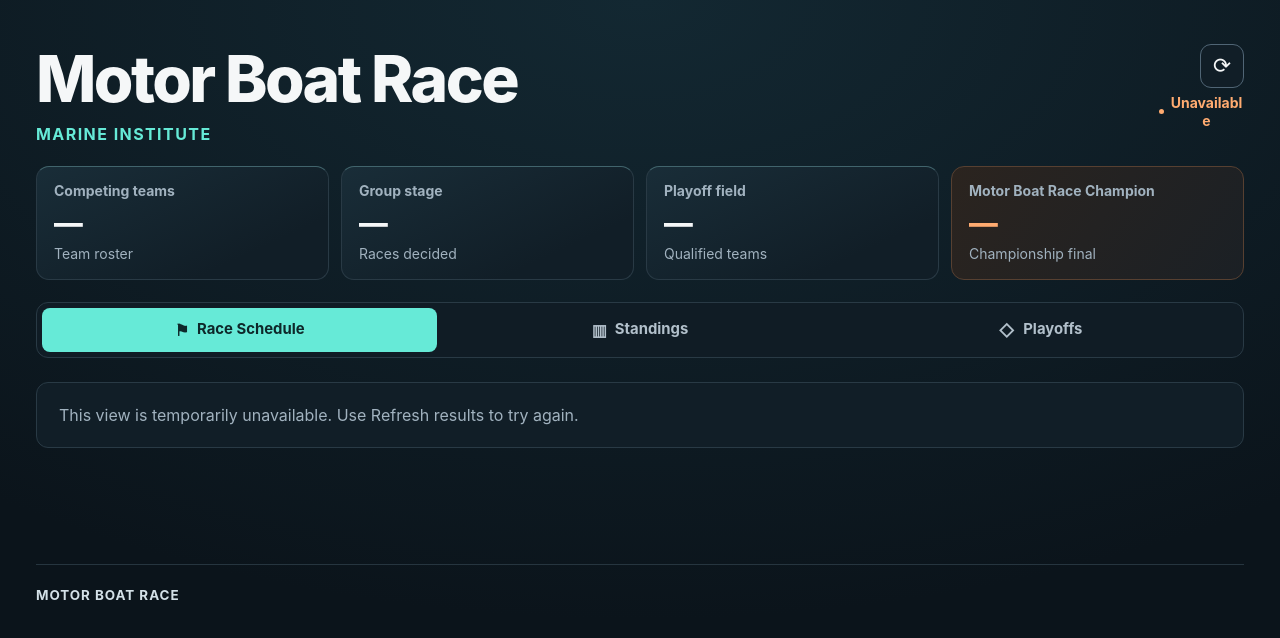
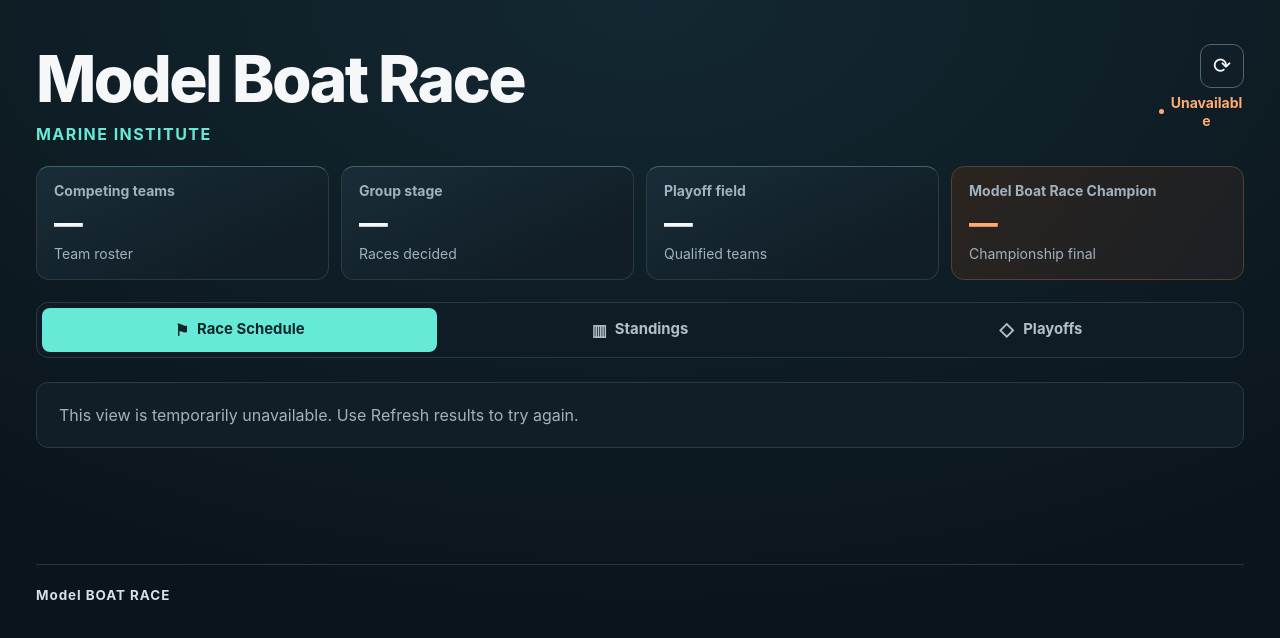
Before and after one commit to anmshar03/mi_model_boat_race_competition, a plain HTML site: page index.html in a window 1280 px wide. Drawn offline with Linux system fonts and the light colour scheme; no server answers.

Commit message:
Update index.html

```diff
--- a/index.html
+++ b/index.html
@@ -4,8 +4,8 @@
   <meta charset="utf-8">
   <meta name="viewport" content="width=device-width, initial-scale=1">
   <meta name="theme-color" content="#0b171e">
-  <meta name="description" content="Follow Motor Boat Race results, the race schedule, standings and playoff brackets.">
-  <title>Motor Boat Race | Marine Institute</title>
+  <meta name="description" content="Follow Model Boat Race results, the race schedule, standings and playoff brackets.">
+  <title>Model Boat Race | Marine Institute</title>
   <link rel="stylesheet" href="./styles.css?v=6">
   <script defer src="./vendor/motion-12.23.24.js"></script>
   <script type="module" src="./app.js?v=6"></script>
@@ -16,7 +16,7 @@
     <div class="wrap">
       <header class="page-heading">
         <div>
-          <h1>Motor Boat Race</h1>
+          <h1>Model Boat Race</h1>
           <p class="page-subtitle">MARINE INSTITUTE</p>
         </div>
         <div class="heading-actions">
@@ -39,7 +39,7 @@
             <dd><span class="metric-value" id="playoff-count">—</span><span class="metric-caption">Qualified teams</span></dd>
           </div>
           <div class="metric champion">
-            <dt>Motor Boat Race Champion</dt>
+            <dt>Model Boat Race Champion</dt>
             <dd><span class="metric-value" id="champion-name">—</span><span class="metric-caption">Championship final</span></dd>
           </div>
         </dl>
@@ -53,7 +53,7 @@
         <noscript><p class="notice">Enable JavaScript to view race information.</p></noscript>
       </section>
       <footer>
-        <div><span class="foot-brand">MOTOR BOAT RACE</span><span id="last-check"></span></div>
+        <div><span class="foot-brand">Model BOAT RACE</span><span id="last-check"></span></div>
       </footer>
     </div>
   </main>
```
